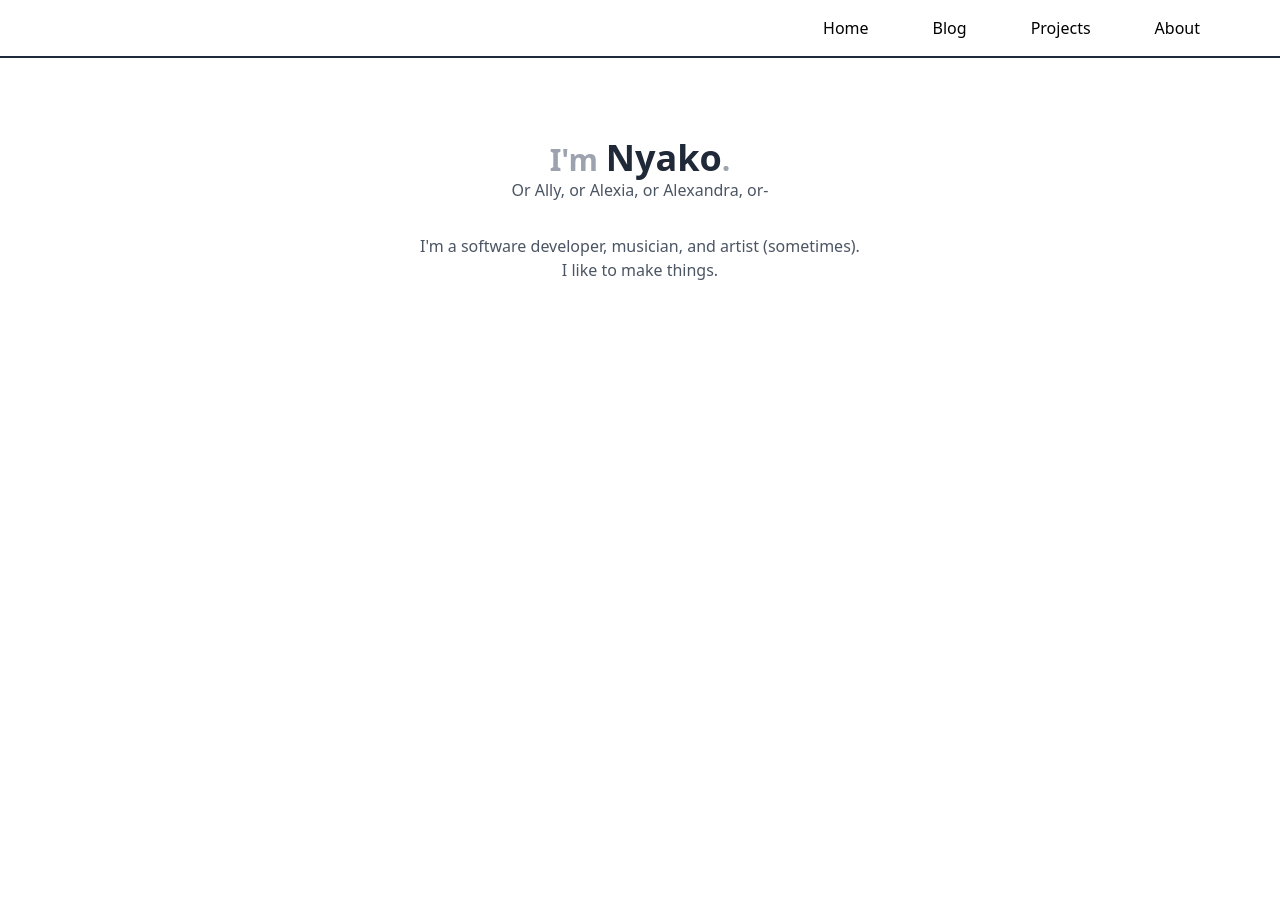
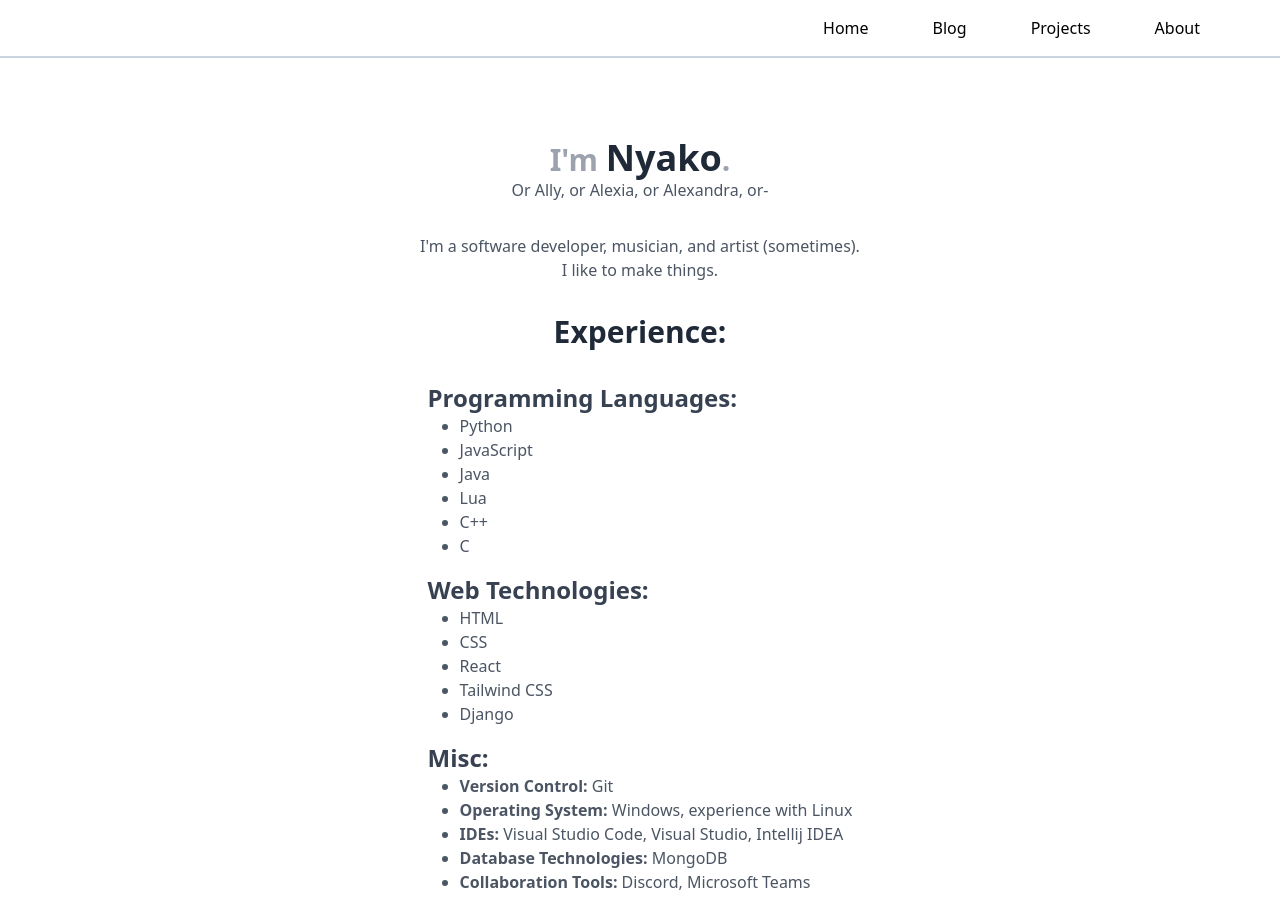
Before and after one commit to NyakoFox/diamond, a React (Vite) app: page /about in a window 1280 px wide. Before the commit the page ends 800 px from the top, so only its background shows below. Built offline with nearby package versions, Linux system fonts and the light colour scheme.

Commit message:
Work on Projects/About, fix light mode

```diff
--- a/src/components/ButtonLink.jsx
+++ b/src/components/ButtonLink.jsx
@@ -6,7 +6,7 @@ function ButtonLink(props) {
     const { to, outside, children } = props;
 
     const classes =
-        'dark:bg-gray-800 dark:text-white px-6 py-2 rounded-md dark:hover:bg-gray-700 transition duration-300';
+        'border-2 border-slate-300 hover:bg-gray-300 dark:border-slate-600 dark:bg-gray-800 dark:text-white px-6 py-2 rounded-md dark:hover:bg-gray-700 transition duration-300';
 
     return outside ? (
         <a href={to} className={classes}>
--- a/src/components/Navigation.jsx
+++ b/src/components/Navigation.jsx
@@ -3,7 +3,7 @@ import { Link } from "react-router-dom";
 function Navigation() {
     return (
         <>
-            <nav className="dark:bg-slate-900 dark:text-white p-4 sticky top-0 border-b-2 border-b-slate-800">
+            <nav className="bg-white dark:bg-slate-900 dark:text-white p-4 sticky top-0 border-b-2 border-b-slate-300 dark:border-b-slate-800">
                 <ul className="flex justify-evenly lg:justify-end gap-16 lg:mr-16">
                     <li className="transition-transform hover:scale-110">
                         <Link to="/" className="dark:text-white hover:text-gray-400">Home</Link>
--- a/src/components/ProjectCard.jsx
+++ b/src/components/ProjectCard.jsx
@@ -3,17 +3,17 @@ import PropTypes from 'prop-types';
 import { Link } from 'react-router-dom';
 
 function ProjectCard(props) {
-    const { title, description, link, outside, className } = props;
-    return outside ? (
-        <a className="col-span-4 md:col-span-1 hover:scale-110 transition-transform" href={link}>
-            <div className={`bg-gray-800 dark:bg-gray-700 rounded-md p-4 ${className}`}>
-                <h2 className="text-2xl font-bold text-gray-200 dark:text-white text-center">{title}</h2>
-                <p className="text-gray-400 dark:text-gray-300 text-center">{description}</p>
+    const { title, description, link, outside, className, nolink } = props;
+    return (outside || nolink) ? (
+        <a className="col-span-4 md:col-span-1 hover:scale-110 transition-transform" href={(!nolink) && link}>
+            <div className={`bg-gray-300 dark:bg-gray-700 rounded-md p-4 ${className}`}>
+                <h2 className="text-2xl font-bold text-gray-900 dark:text-white text-center">{title}</h2>
+                <p className="text-gray-800 dark:text-gray-300 text-center">{description}</p>
             </div>
         </a>
     ) : (
         <Link className="col-span-4 md:col-span-1 hover:scale-110 transition-transform" to={link}>
-            <div className={`bg-gray-800 dark:bg-gray-700 rounded-md p-4 ${className}`}>
+            <div className={`bg-gray-300 dark:bg-gray-700 rounded-md p-4 ${className}`}>
                 <h2 className="text-2xl font-bold text-gray-200 dark:text-white text-center">{title}</h2>
                 <p className="text-gray-400 dark:text-gray-300 text-center">{description}</p>
             </div>
@@ -24,9 +24,10 @@ function ProjectCard(props) {
 ProjectCard.propTypes = {
     title: PropTypes.string.isRequired,
     description: PropTypes.string.isRequired,
-    link: PropTypes.string.isRequired,
+    link: PropTypes.string,
     outside: PropTypes.bool,
     className: PropTypes.string,
+    nolink: PropTypes.bool,
 };
 
 export default ProjectCard;
--- a/src/pages/About.jsx
+++ b/src/pages/About.jsx
@@ -9,6 +9,36 @@ function About() {
                 <p className="text-gray-600 dark:text-gray-300 text-center">I&apos;m a software developer, musician, and artist (sometimes).</p>
                 <p className="text-gray-600 dark:text-gray-300 text-center">I like to make things.</p>
             </section>
+
+            <h2 className="text-gray-800 dark:text-gray-100 font-bold text-3xl text-center pt-8">Experience:</h2>
+
+            <section className="mt-8 m-auto">
+                <h3 className="text-gray-700 dark:text-gray-200 font-bold text-2xl">Programming Languages:</h3>
+                <ul className="text-gray-600 dark:text-gray-300 pl-8 list-disc">
+                    <li>Python</li>
+                    <li>JavaScript</li>
+                    <li>Java</li>
+                    <li>Lua</li>
+                    <li>C++</li>
+                    <li>C</li>
+                </ul>
+                <h3 className="text-gray-700 dark:text-gray-200 font-bold text-2xl mt-4">Web Technologies:</h3>
+                <ul className="text-gray-600 dark:text-gray-300 pl-8 list-disc">
+                    <li>HTML</li>
+                    <li>CSS</li>
+                    <li>React</li>
+                    <li>Tailwind CSS</li>
+                    <li>Django</li>
+                </ul>
+                <h3 className="text-gray-700 dark:text-gray-200 font-bold text-2xl mt-4">Misc:</h3>
+                <ul className="text-gray-600 dark:text-gray-300 pl-8 list-disc">
+                    <li><b>Version Control:</b> Git</li>
+                    <li><b>Operating System:</b> Windows, experience with Linux</li>
+                    <li><b>IDEs:</b> Visual Studio Code, Visual Studio, Intellij IDEA</li>
+                    <li><b>Database Technologies:</b> MongoDB</li>
+                    <li><b>Collaboration Tools:</b> Discord, Microsoft Teams</li>
+                </ul>
+            </section>
         </div>
     )
 }
--- a/src/pages/Home.jsx
+++ b/src/pages/Home.jsx
@@ -4,17 +4,8 @@ function Home() {
     return (
         <div className="container mx-auto p-4 flex flex-col align-middle justify-items-center w-full">
             <h1 className="text-4xl font-bold text-gray-800 dark:text-white text-center">Nyako</h1>
-            <p className="text-gray-600 dark:text-gray-300 text-center">Soft girl, cat, 100 cm (39 ¼ &quot;)</p>
+            <p className="text-gray-600 dark:text-gray-300 text-center">Soft toy, shark, 100 cm (39 ¼&quot;)</p>
             <div className="flex flex-col md:flex-row justify-center items-center mt-8 gap-4">
-                <ButtonLink to="https://twitter.com/NyakoFox" outside>
-                    Twitter
-                </ButtonLink>
-                <ButtonLink to="https://bsky.app/profile/nyako.gay" outside>
-                    Bluesky
-                </ButtonLink>
-                <ButtonLink to="https://www.youtube.com/@nyakofox" outside>
-                    YouTube
-                </ButtonLink>
                 <ButtonLink to="https://github.com/NyakoFox" outside>
                     GitHub
                 </ButtonLink>
--- a/src/pages/Projects.jsx
+++ b/src/pages/Projects.jsx
@@ -13,9 +13,9 @@ function Projects() {
                 </ButtonLink>
             </div>
             <div className="ml-16 mr-16 grid grid-cols-3 gap-16 mb-16">
-                <ProjectCard className="bg-[url('/project_cards/kristal.gif')] bg-cover bg-center" title="Kristal" description="A DELTARUNE fangame engine written in LÖVE." link="https://kristal.cc/" outside />
+                <ProjectCard className="dark:bg-[url('/project_cards/kristal.gif')] bg-cover bg-center" title="Kristal" description="A DELTARUNE fangame engine written in LÖVE." link="https://kristal.cc/" outside />
                 <ProjectCard title="Diamond" description="This website, written in React." link="https://github.com/NyakoFox/diamond" outside />
-                <ProjectCard className="bg-[url('/project_cards/allymoe.jpg')] bg-cover bg-center bg-blend-multiply" title="ally.moe" description="My old website." link="https://ally.moe/" outside />
+                <ProjectCard className="dark:bg-[url('/project_cards/allymoe.jpg')] bg-cover bg-center bg-blend-multiply" title="ally.moe" description="My old website." link="https://ally.moe/" outside />
                 <ProjectCard title="Sparked" description="A small game written in Processing for a highschool project." link="https://github.com/NyakoFox/Platformer" outside />
                 <ProjectCard title="NyakoMod" description="A Minecraft mod containing whatever I feel like adding. It's a joke mod, with way too much effort put into it." link="https://github.com/NyakoFox/NyakoMod" outside />
                 <ProjectCard title="VanitySlots" description="A Minecraft mod which adds slots for vanity armor." link="https://github.com/NyakoFox/VanitySlots" outside />
@@ -24,13 +24,19 @@ function Projects() {
                 <ProjectCard title="ItemRename" description="A Minecraft mod which allows you to rename items, and add lore to them, using PlaceholderAPI formatting." link="https://github.com/NyakoFox/ItemRename" outside />
                 <ProjectCard title="Singularity" description="A Kitchen-sink Minecraft mod which adds a bunch of random stuff." link="https://github.com/NyakoFox/Singularity" outside />
                 <ProjectCard title="VVVVVV Textbox Generator" description="A tool to generate VVVVVV-styled textboxes, with extreme accuracy." link="https://github.com/AllyTally/VVVVVV-Text" outside />
+                <ProjectCard title="Terminal" description="A Discord bot for the VVVVVV Discord server." nolink />
             </div>
             <h2 className="text-3xl font-bold text-gray-800 dark:text-white text-center mb-16">Contributions:</h2>
             <div className="ml-16 mr-16 grid grid-cols-3 gap-16 mb-16">
-                <ProjectCard className="bg-[url('/project_cards/vvvvvv.jpg')] bg-cover bg-center bg-blend-multiply" title="VVVVVV" description="A retro-styled platformer game where you flip gravity." link="https://github.com/TerryCavanagh/VVVVVV/commits?author=AllyTally" outside />
+                <ProjectCard className="dark:bg-[url('/project_cards/vvvvvv.jpg')] bg-cover bg-center bg-blend-multiply" title="VVVVVV" description="A retro-styled platformer game where you flip gravity." link="https://github.com/TerryCavanagh/VVVVVV/commits?author=AllyTally" outside />
                 <ProjectCard title="UndertaleModTool" description="A modding tool for games made with GameMaker." link="https://github.com/krzys-h/UndertaleModTool/commits?author=NyakoFox" outside />
                 <ProjectCard title="Create Your Frisk" description="An UNDERTALE fangame engine." link="https://github.com/RhenaudTheLukark/CreateYourFrisk/commits/feature065?author=AllyTally" outside />
                 <ProjectCard title="Ved" description="A VVVVVV level editor." link="https://gitgud.io/Dav999/ved/-/commits/master?author=AllyTally" outside />
+            </div>
+            <h2 className="text-3xl font-bold text-gray-800 dark:text-white text-center mb-16">Upcoming Projects:</h2>
+            <div className="ml-16 mr-16 grid grid-cols-3 gap-16 mb-16">
+                <ProjectCard title="Niveaux" description="An online VVVVVV level database." nolink />
+                <ProjectCard title="Grass (Working Title)" description="A platformer video game." nolink />
             </div>
         </div>
     )
```
